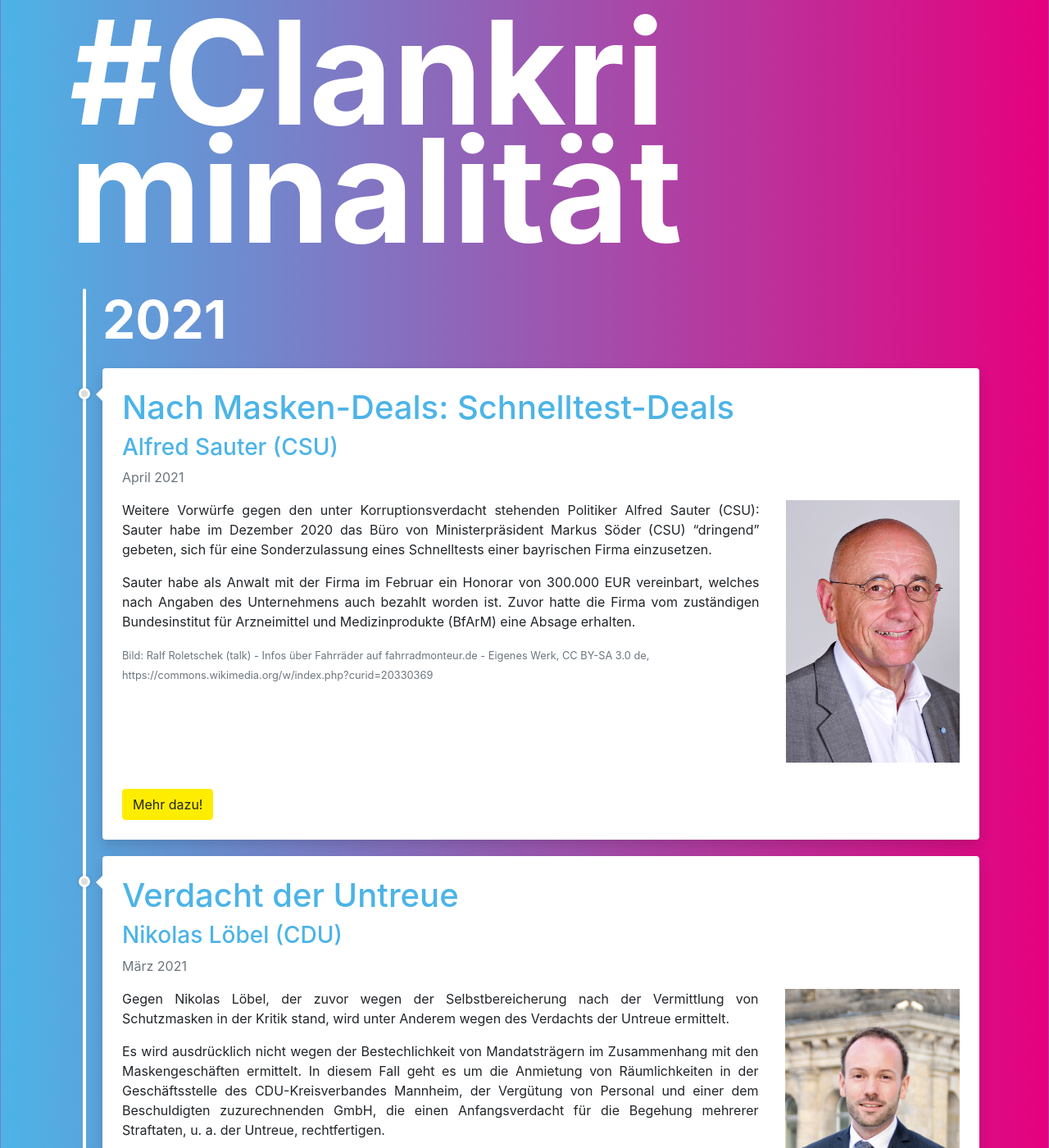
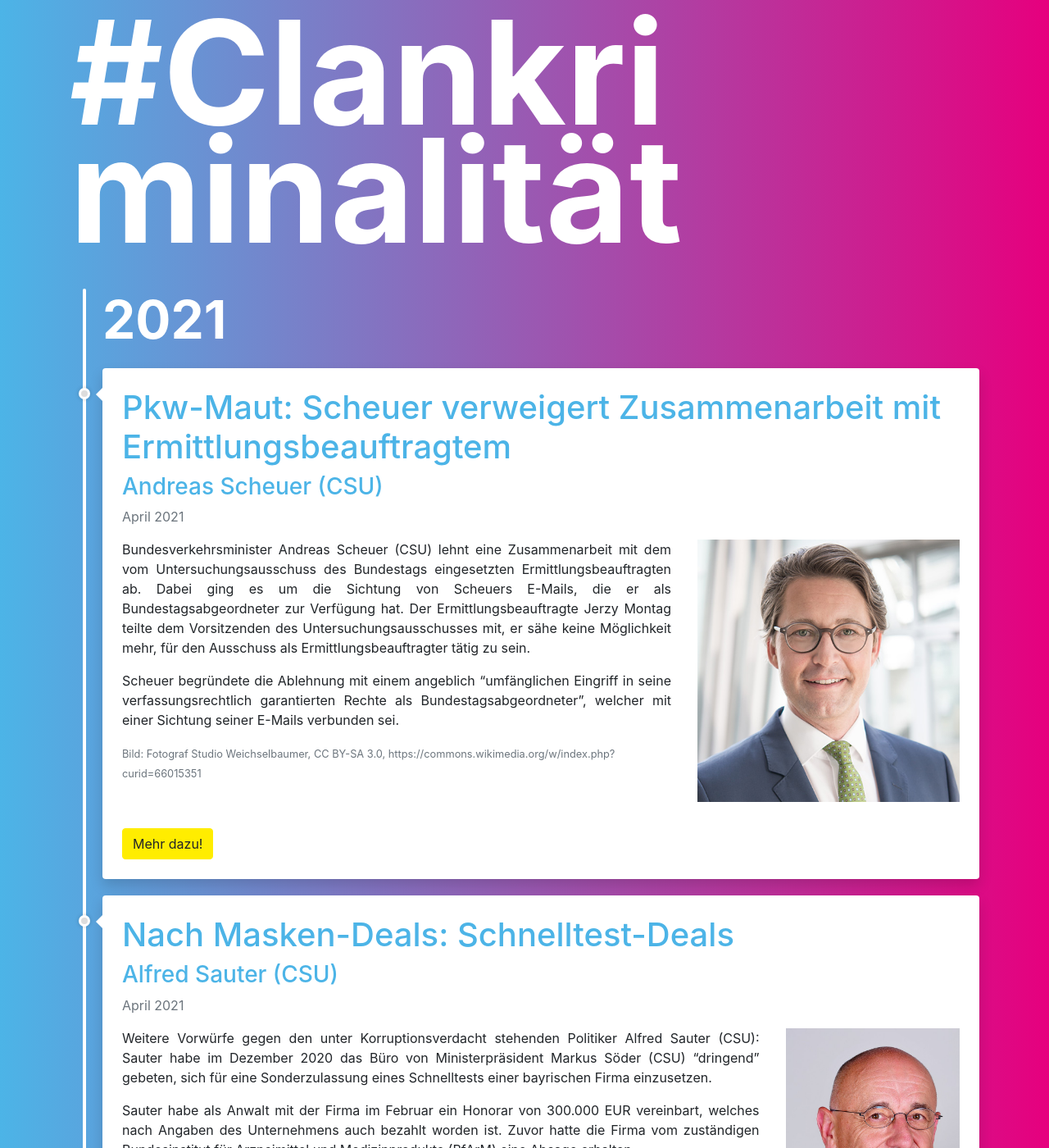
Before and after one commit to transparenzunion/transparenzunion.github.io, a Jekyll site: the page built from index.html, in a window 1280 px wide and 1400 px high. Shown: the whole window at 82% size. Built offline with Jekyll 4.4.1, drawn with Linux system fonts in a browser that asks for light colours; some of the changed text lies outside the part shown.

Commit message:
Add more about Scheuer, closes #2

```diff
--- a/_posts/2019-06-18-pkw-maut.markdown
+++ b/_posts/2019-06-18-pkw-maut.markdown
@@ -2,7 +2,7 @@
 title: "Gekippte Pkw-Maut"
 tag: Andreas Scheuer (CSU)
 image: andreas-scheuer.jpg
-image_credit: Von Fotograf Studio Weichselbaumer, CC BY-SA 3.0, https://commons.wikimedia.org/w/index.php?curid=66015351
+image_credit: Fotograf Studio Weichselbaumer, CC BY-SA 3.0, https://commons.wikimedia.org/w/index.php?curid=66015351
 year: 2019
 ---
 
--- /dev/null
+++ b/_posts/2021-04-06-keine-zusammenarbeit-scheuer.markdown
@@ -0,0 +1,24 @@
+---
+title: "Pkw-Maut: Scheuer verweigert Zusammenarbeit mit Ermittlungsbeauftragtem"
+tag: Andreas Scheuer (CSU)
+image: andreas-scheuer.jpg
+image_credit: Fotograf Studio Weichselbaumer, CC BY-SA 3.0, https://commons.wikimedia.org/w/index.php?curid=66015351
+year: 2021
+---
+
+Bundesverkehrsminister Andreas Scheuer (CSU) lehnt eine Zusammenarbeit mit dem vom Untersuchungsausschuss des Bundestags eingesetzten Ermittlungsbeauftragten ab.
+Dabei ging es um die Sichtung von Scheuers E-Mails, die er als Bundestagsabgeordneter zur Verfügung hat. Der Ermittlungsbeauftragte Jerzy Montag teilte
+dem Vorsitzenden des Untersuchungsausschusses mit, er sähe keine Möglichkeit mehr, für den Ausschuss als Ermittlungsbeauftragter tätig zu sein.
+
+Scheuer begründete die Ablehnung mit einem angeblich "umfänglichen Eingriff in seine verfassungsrechtlich garantierten Rechte als Bundestagsabgeordneter", welcher
+mit einer Sichtung seiner E-Mails verbunden sei.
+
+<!--more-->
+
+### Quellen
+
+[Scheuer lehnt Zusammenarbeit mit Ermittler ab][zdf] zdf.de 06.04.2021
+[Pkw-Maut-Affäre: Scheuer verweigert Zusammenarbeit mit Ermittlungsbeauftragtem][rnd] rnd.de 06.04.2021
+
+[zdf]: https://www.zdf.de/nachrichten/politik/scheuer-maut-ermittlung-100.html
+[rnd]: https://www.rnd.de/politik/pkw-maut-affare-scheuer-verweigert-zusammenarbeit-mit-ermittlungsbeauftragtem-3I6CSGFLUMUHOTNHYK2OTPIB3Q.html
```
